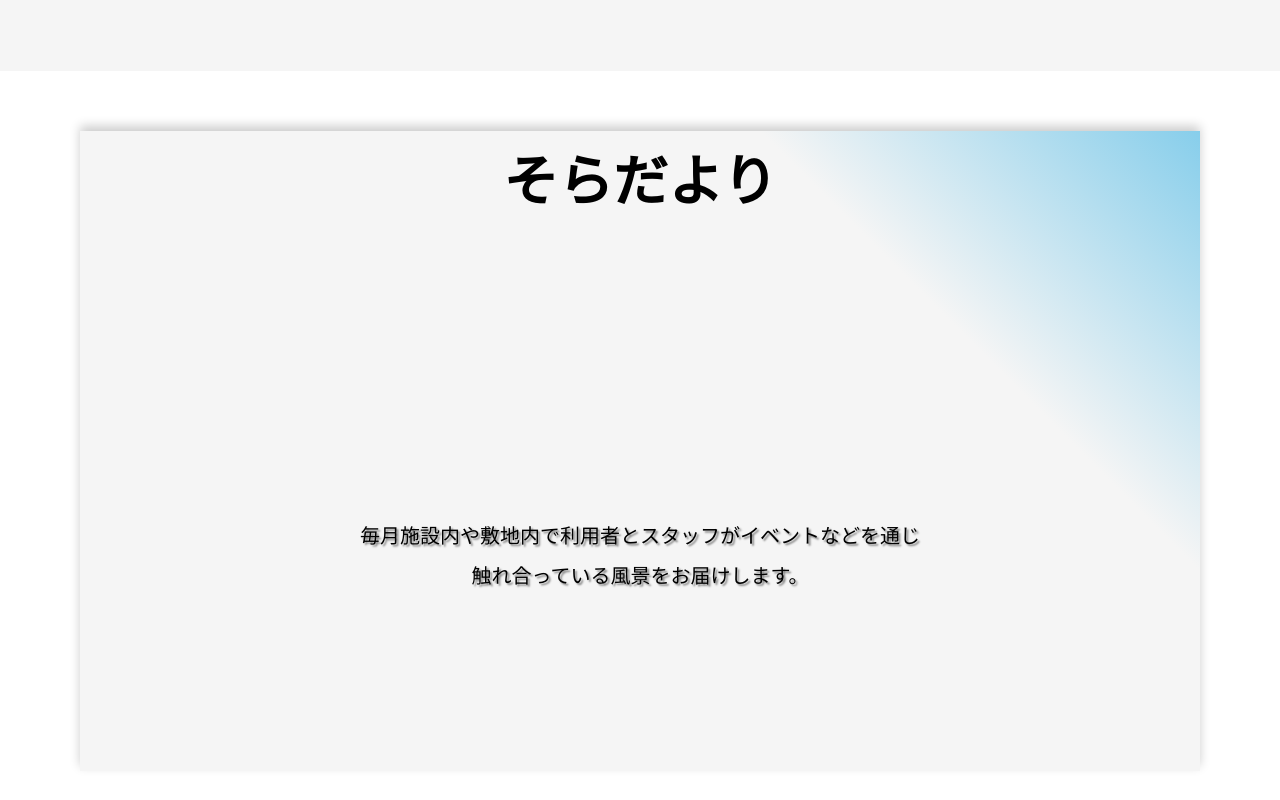
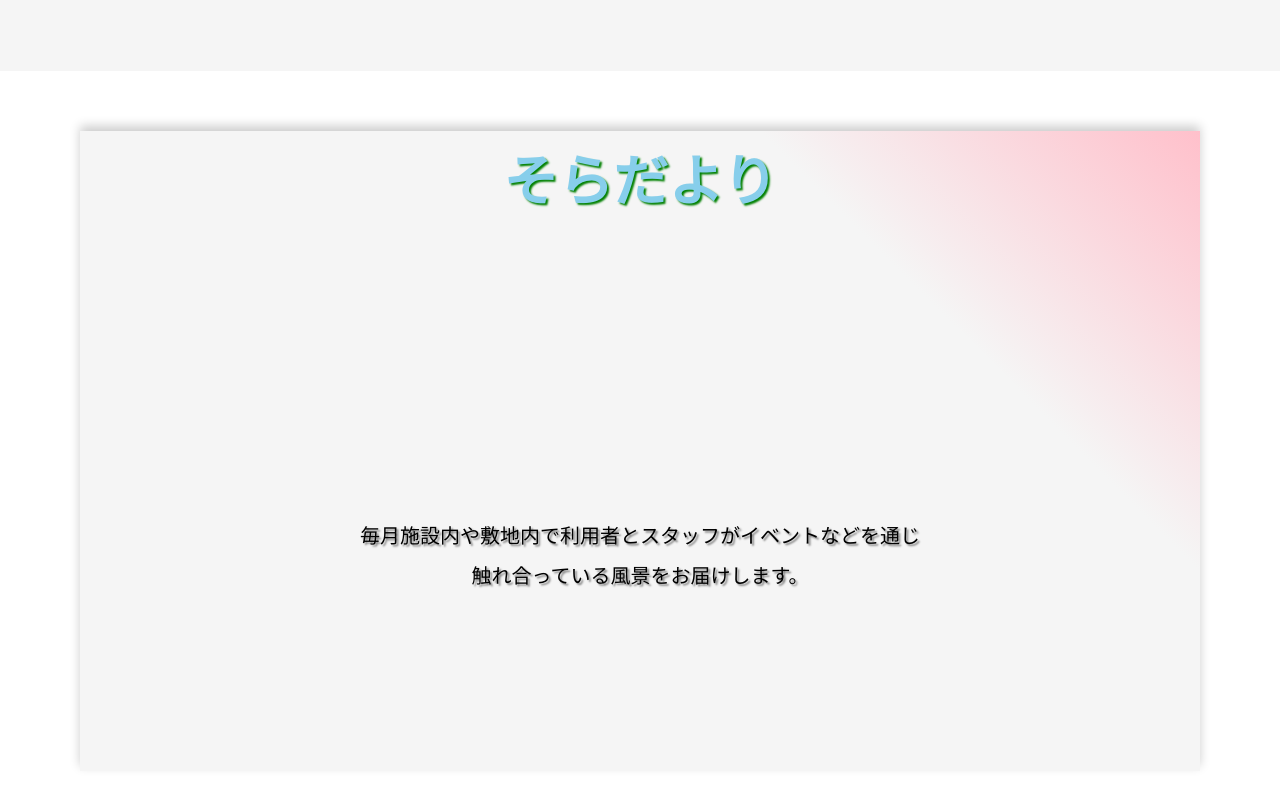
Before and after one commit to imochann/sora, a plain HTML site: page index.html in a window 1280 px wide. Shown: the part 4500-5300 px from the top of the page. Drawn offline with nearby package versions, Linux system fonts and the light colour scheme; some packages are replaced by stand-ins of ours; files whose address does not match are found by name.

Commit message:
column fix

```diff
--- a/css/style.css
+++ b/css/style.css
@@ -253,7 +253,7 @@ margin-bottom: 16px;
     text-align: center;
     position: relative;
     height: 40rem;
-    background: linear-gradient(45deg, whitesmoke 50%, whitesmoke 75%,  skyblue 100%)
+    background: linear-gradient(45deg, whitesmoke 50%, whitesmoke 75%,  pink 100%)
  }
 
  .column .text1{
@@ -261,6 +261,8 @@ margin-bottom: 16px;
     font-weight: 700;
     margin-bottom: 20px;
     padding: 15px;
+    color: skyblue;
+    text-shadow: 2px 2px 2px green;
 }
 
  .column p{
```
